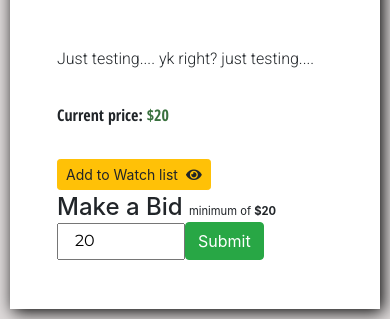
After one commit to TheOverwatchh/commerce, a Django app: page /items/2 in a window 390 px wide. The commit adds this page. Shown: the part 545-864 px from the top of the page. Run offline with Django 3.2, Linux system fonts and the light colour scheme; data comes from the database, SQL or seed files in the repository; both versions use the stored data as it was after the commit; tables that the repository leaves empty hold one stand-in row (values such as "Sample post"); some libraries are stand-ins or nearby versions; some web fonts are replaced.

Commit message:
item page styled

```diff
--- a/auctions/static/auctions/global.css
+++ b/auctions/static/auctions/global.css
@@ -2,9 +2,11 @@ body {
   padding: 10px;
   background: #DFDBDB;
 }
+
 body .container {
   background: white;
-  height: 100%;
+  min-height: 100vh;
+  height: auto;
   white-space:nowrap;
   overflow-y: scroll;
   display: flex;
@@ -13,7 +15,8 @@ body .container {
   justify-content: space-evenly;
   box-shadow: 0.2rem 0.2rem 1rem black;
 }
-body .container h1 {
+
+body .container h1#logo {
   font-family: Antonio, sans-serif;
   font-size: 5rem;
   font-weight: 200;
@@ -23,6 +26,7 @@ body .container p {
   font-family: "Open Sans Condensed", sans-serif;
   font-weight: 700;
 }
+
 body .container p .notAuthenticated {
   color: #D66464;
 }
@@ -32,7 +36,7 @@ body .container p .authenticated {
 body .container p strong {
   color: #39713E;
 }
-body .container h2 {
+body .container h2#login {
   font-family: Roboto, sans-serif;
   color: #906E0C;
   font-size: 1.8rem;
--- /dev/null
+++ b/auctions/static/auctions/itemPage.css
@@ -0,0 +1,40 @@
+h1#title {
+    text-transform: capitalize;
+    letter-spacing: .1rem;
+    font-size: 2.3rem;
+    font-family: Roboto, sans-serif;
+    font-weight: 400;
+}
+
+.itemDetails {
+    display: flex;
+    flex-direction: column;
+    align-items: start;
+    justify-content: space-evenly;
+}
+
+.itemDetails p {
+    margin: 2rem 2rem 0rem 2rem;
+}
+
+.itemDetails p#description {
+    font-family: Roboto, sans-serif;
+    font-weight: 300;
+}
+
+.itemDetails h4 {
+    margin: .2rem 2rem 0rem 2rem;
+}
+
+.itemDetails input {
+    margin-left: 2rem;
+    width: 8rem;
+    padding: .28rem;
+    padding-left: 1rem;
+    color: black;
+    font-family: Montserrat, sans-serif;
+}
+
+.itemDetails small {
+    font-size: .7rem;
+}
--- /dev/null
+++ b/auctions/templates/auctions/item_page.html
@@ -0,0 +1,32 @@
+{% extends "auctions/layout.html" %}
+
+{% block head %}
+<link rel="stylesheet" href="../../static/auctions/itemPage.css">
+{% endblock %}
+
+{% block body %}
+<div class="row">
+    <div class="col-md-5">
+        <h1 id="title">{{ i.title }}</h1>
+        <p>created by: <strong>Creator</strong></p>
+        <img src="{{ i.img_url}}">
+    </div>
+
+<div class="col-md-7 itemDetails">
+    <p class="mt-5" id="description">{{ i.description }}</p>
+    <p>Current price: <strong>${{i.current_price}}</strong></p>
+    <form action="" method="post">
+        {% csrf_token %}
+        <button style="margin-left: 2rem; margin-top: 2rem;" type="submit" class="btn btn-warning btn-sm">Add to Watch list<i class="fas fa-eye ml-2"></i></button>
+    </form>
+    <form action="" method="post">
+    {% csrf_token %}
+    <h4>Make a Bid <small>minimum of <strong>${{ i.starting_bid }}</strong></small></h4>
+    <div class="d-flex align-items-center">
+        <input value="{{i.starting_bid}}" type="number" min="{{ i.starting_bid }}">
+        <button type="submit" class="btn btn-success">Submit</button>
+    </div>
+    </form>
+</div>
+</div>
+{% endblock %}
--- a/auctions/templates/auctions/layout.html
+++ b/auctions/templates/auctions/layout.html
@@ -5,9 +5,11 @@
     <head>
         <title>{% block title %}Auctions{% endblock %}</title>
         <link rel="stylesheet" href="https://stackpath.bootstrapcdn.com/bootstrap/4.4.1/css/bootstrap.min.css" integrity="sha384-Vkoo8x4CGsO3+Hhxv8T/Q5PaXtkKtu6ug5TOeNV6gBiFeWPGFN9MuhOf23Q9Ifjh" crossorigin="anonymous">
+        <link rel="preconnect" href="https://fonts.gstatic.com">
+        <link rel="stylesheet" href="https://cdnjs.cloudflare.com/ajax/libs/font-awesome/5.15.3/css/all.min.css" integrity="sha512-iBBXm8fW90+nuLcSKlbmrPcLa0OT92xO1BIsZ+ywDWZCvqsWgccV3gFoRBv0z+8dLJgyAHIhR35VZc2oM/gI1w==" crossorigin="anonymous" />
         <link href="{% static 'auctions/global.css' %}" rel="stylesheet">
-        <link href="{% static 'auctions/auctionlist.css' %}" rel="stylesheet">
-        <link rel="preconnect" href="https://fonts.gstatic.com">
+        {% block head %}
+        {% endblock %}
         <link href="https://fonts.googleapis.com/css2?family=Montserrat:wght@300;400;500;600;700&display=swap" rel="stylesheet">
         <link href="https://fonts.googleapis.com/css2?family=Antonio:wght@200;400;600&display=swap" rel="stylesheet">
         <link href="https://fonts.googleapis.com/css2?family=Roboto:wght@100;300;400;700&display=swap" rel="stylesheet">
@@ -15,7 +17,9 @@
         <link href="https://fonts.googleapis.com/css2?family=Open+Sans+Condensed:ital,wght@0,300;0,400;0,700;1,300&display=swap" rel="stylesheet">
     </head>
     <body>
-       <div class="container">
+
+            <div class="container">
+
             <div>
                 <h1 id="logo" style="cursor:pointer">Auctions</h1>
                 {% if user.is_authenticated %}
--- a/auctions/urls.py
+++ b/auctions/urls.py
@@ -5,7 +5,7 @@ from . import views
 urlpatterns = [
     path("", views.index, name="index"),
     path("login", views.login_view, name="login"),
-    # path("<str:auctionTitle>", views.auctionPage, name="auctionPage"),
     path("logout", views.logout_view, name="logout"),
+    path("items/<int:id>", views.item_page, name="item_page"),
     path("register", views.register, name="register")
 ]
--- a/auctions/views.py
+++ b/auctions/views.py
@@ -74,5 +74,8 @@ def register(request):
         return render(request, "auctions/register.html")
 
 
-def auctionPage(request, auctionTitle):
-    return HttpResponseRedirect(reverse("index"))
+def item_page(request, id):
+    item = Auction.objects.get(id=id)
+    return render(request, "auctions/item_page.html", {
+        "i": item,
+    })
```
Also changed, not shown: auctions/templates/auctions/index.html (+13 -10 lines), db.sqlite3.
